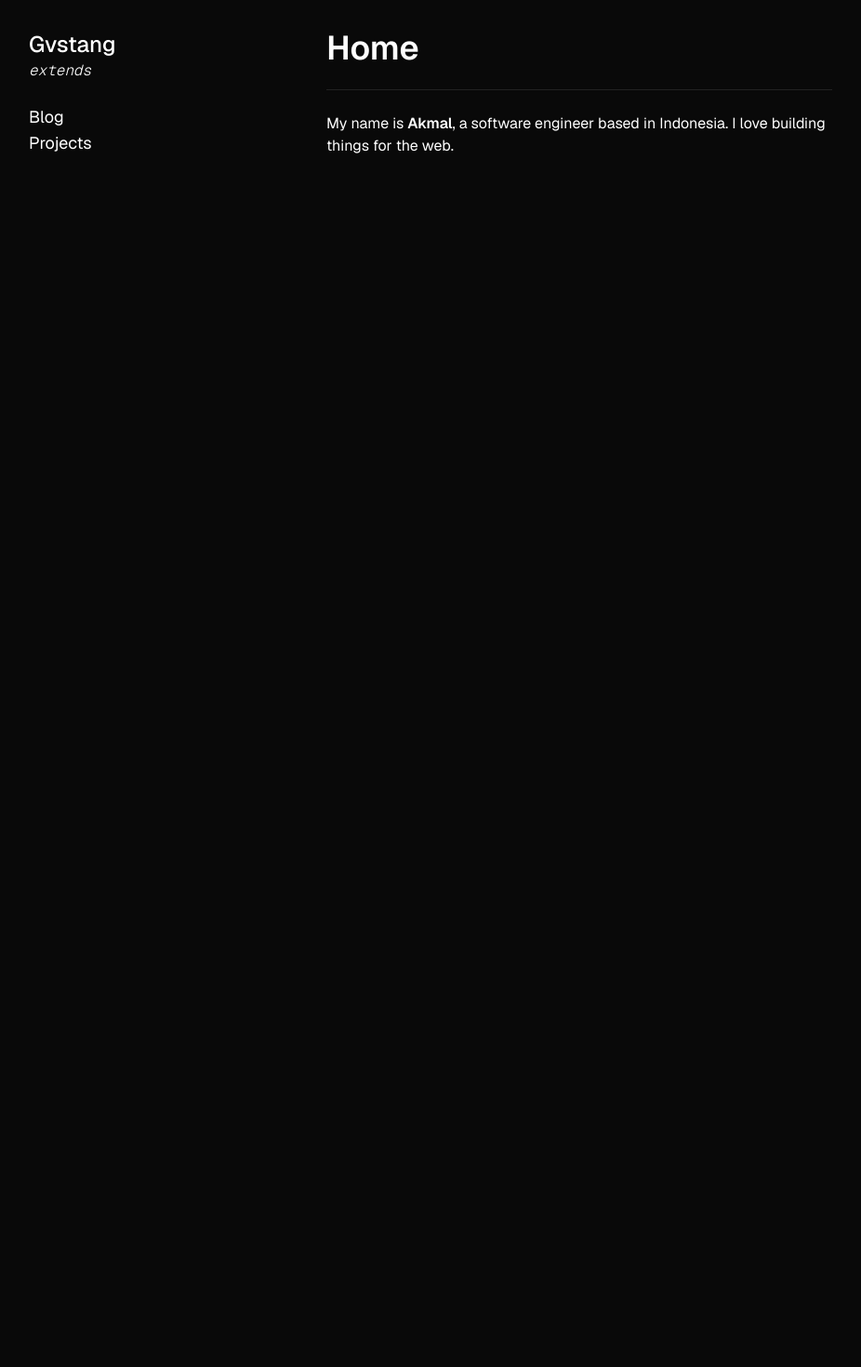
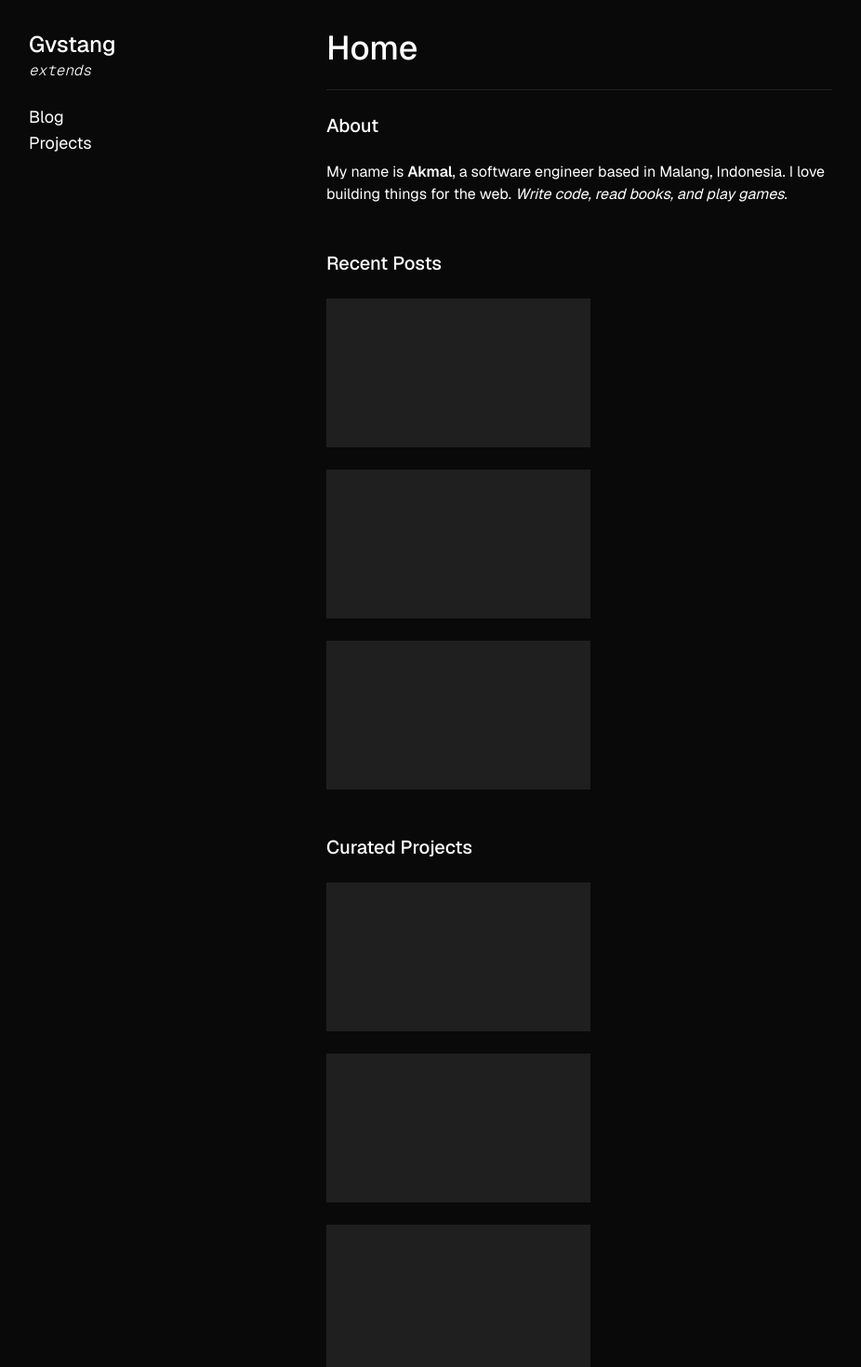
Before and after one commit to rapelista/gvstang, a Next.js app: page / in a window 1280 px wide. Shown: the top 1470 px of the page at 93% size, without its empty margins (17-943 px from the left). Before the commit the page ends 800 px from the top, so only its background shows below. Built offline with nearby package versions, Linux system fonts and the light colour scheme.

Commit message:
feat: update Home component layout and enhance content structure

```diff
--- a/src/app/layout.tsx
+++ b/src/app/layout.tsx
@@ -23,8 +23,8 @@ export default function RootLayout({
           <div
             className={cn(
               "grid md:grid-cols-3 lg:grid-cols-4",
-              "pt-4 [&>*]:px-6 gap-y-6",
-              "md:pt-8 md:[&>*]:px-12 md:gap-y-12"
+              "pt-4 pb-8 [&>*]:px-6 gap-y-6",
+              "md:pt-8 md:pb-12 md:[&>*]:px-12 md:gap-y-12"
             )}
           >
             <div className="space-y-6">
@@ -45,6 +45,10 @@ export default function RootLayout({
             {children}
           </div>
         </div>
+
+        <footer className="max-w-sm mx-auto text-center text-sm pb-8 md:pb-12">
+          Made with ♥ by Gvstang &mdash; 2025
+        </footer>
       </body>
     </html>
   );
--- a/src/app/page.tsx
+++ b/src/app/page.tsx
@@ -1,16 +1,35 @@
 export default function Home() {
   return (
-    <>
     <main className="md:col-span-2 space-y-6">
-        <h1 className="text-4xl font-semibold">Home</h1>
+      <h1 className="text-4xl font-medium">Home</h1>
 
       <hr className="opacity-10" />
 
+      <h3 className="text-xl font-medium">About</h3>
+
       <p>
         My name is <span className="font-semibold">Akmal</span>, a software
-          engineer based in Indonesia. I love building things for the web.
+        engineer based in Malang, Indonesia. I love building things for the web.{" "}
+        <i>Write code, read books, and play games.</i>
       </p>
+
+      <h3 className="text-xl font-medium mt-12">Recent Posts</h3>
+
+      {Array.from({ length: 3 }, (_, i) => (
+        <div
+          key={i}
+          className="h-40 aspect-video bg-white/10 animate-pulse"
+        ></div>
+      ))}
+
+      <h3 className="text-xl font-medium mt-12">Curated Projects</h3>
+
+      {Array.from({ length: 3 }, (_, i) => (
+        <div
+          key={i}
+          className="h-40 aspect-video bg-white/10 animate-pulse"
+        ></div>
+      ))}
     </main>
-    </>
   );
 }
```
Lines whose indentation alone changed are shown as unchanged.
